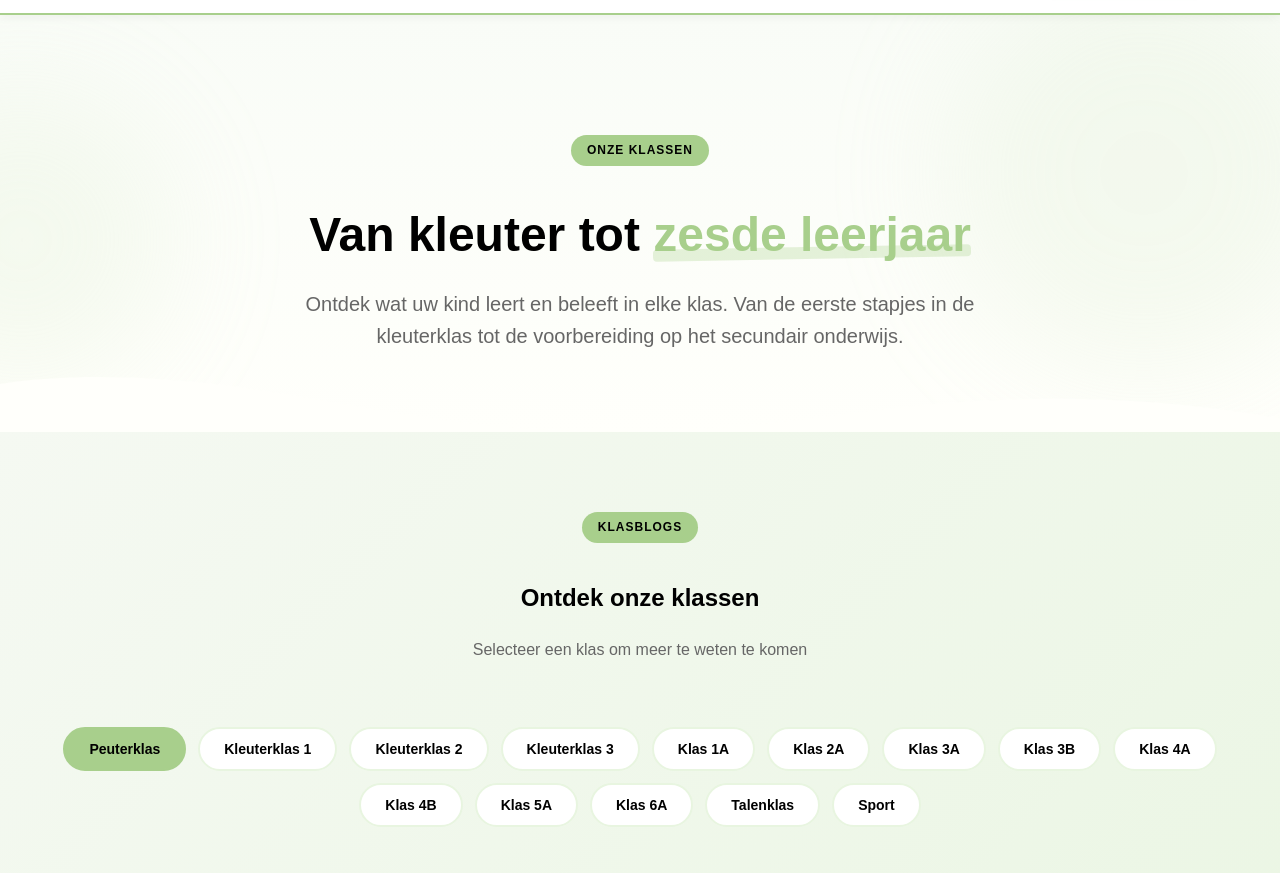
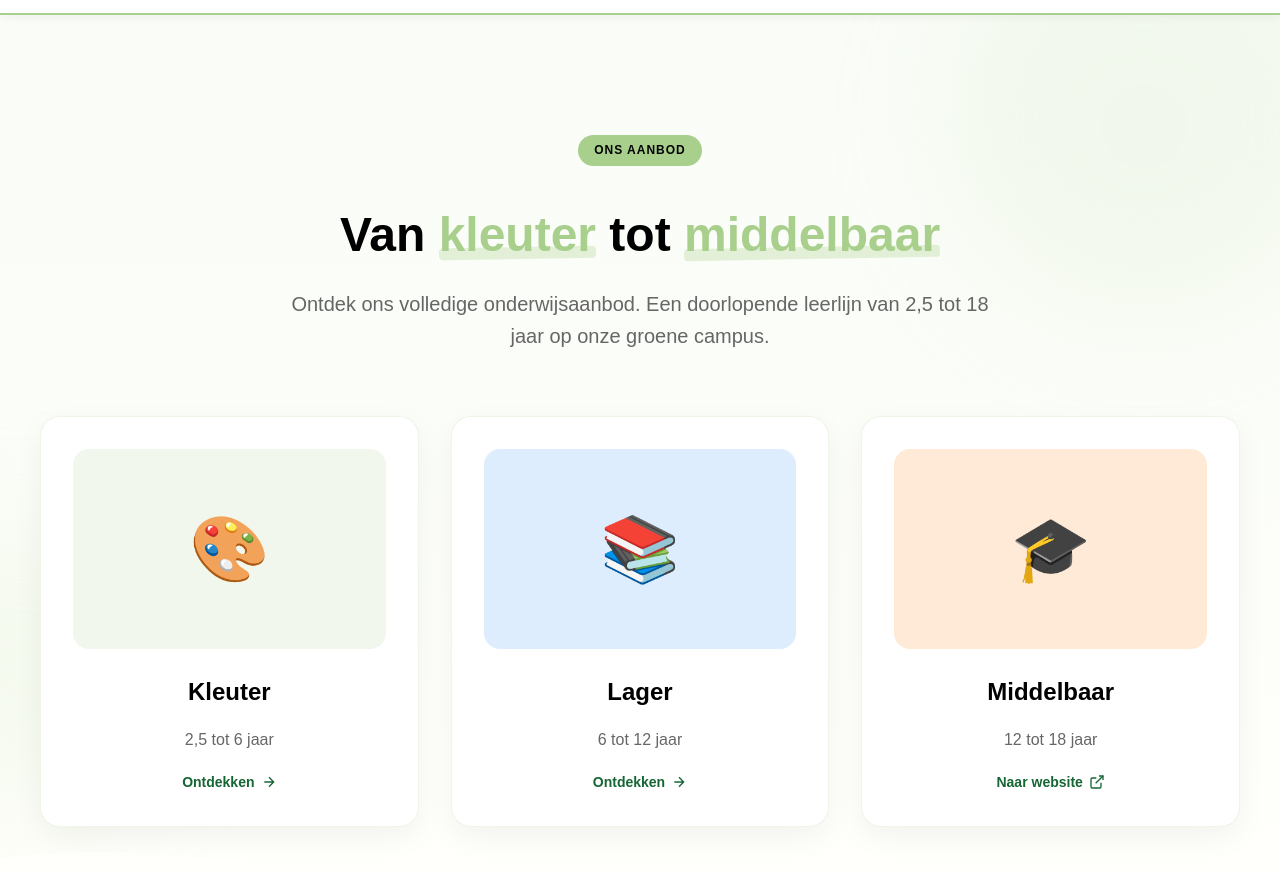
Before and after one commit to LeeLars/VBS-De-Freres, a website: page web/pages/klassen/index.html in a window 1280 px wide. Shown: the part 79-952 px from the top of the page. Drawn offline with Linux system fonts and the light colour scheme; no server answers; a web font is replaced by a local one.

Commit message:
Update klassen hero with Kleuter, Lager, and Middelbaar options linking to sfxbrugge.be

```diff
--- a/web/pages/klassen/index.html
+++ b/web/pages/klassen/index.html
@@ -15,14 +15,72 @@
             <div class="blob blob-1"></div>
             <div class="blob blob-2"></div>
 
-            <div style="max-width: 900px; margin: 0 auto; text-align: center; position: relative; z-index: 1;">
-                <span class="tag-pill" style="background: #a8cf8c; color: #000;">Onze Klassen</span>
-                <h1 style="font-size: 48px; margin: 24px 0; line-height: 1.2;" data-cms="klassen-hero-title">
-                    Van kleuter tot <span class="hero-highlight">zesde leerjaar</span>
-                </h1>
-                <p style="font-size: 20px; color: #666; max-width: 700px; margin: 0 auto; line-height: 1.6;" data-cms="klassen-hero-text">
-                    Ontdek wat uw kind leert en beleeft in elke klas. Van de eerste stapjes in de kleuterklas tot de voorbereiding op het secundair onderwijs.
-                </p>
+            <div style="max-width: 1200px; margin: 0 auto; position: relative; z-index: 1;">
+                <div style="text-align: center; margin-bottom: 64px;">
+                    <span class="tag-pill" style="background: #a8cf8c; color: #000;">Ons Aanbod</span>
+                    <h1 style="font-size: 48px; margin: 24px 0; line-height: 1.2;" data-cms="klassen-hero-title">
+                        Van <span class="hero-highlight">kleuter</span> tot <span class="hero-highlight">middelbaar</span>
+                    </h1>
+                    <p style="font-size: 20px; color: #666; max-width: 700px; margin: 0 auto; line-height: 1.6;" data-cms="klassen-hero-text">
+                        Ontdek ons volledige onderwijsaanbod. Een doorlopende leerlijn van 2,5 tot 18 jaar op onze groene campus.
+                    </p>
+                </div>
+
+                <div style="display: grid; grid-template-columns: repeat(auto-fit, minmax(300px, 1fr)); gap: 32px;">
+                    <!-- Kleuter -->
+                    <a href="#kleuter" onclick="document.querySelector('.class-filter-btn[data-class=peuterklas]').click(); return true;" style="text-decoration: none; color: inherit;">
+                        <div class="card-loose" style="padding: 32px; text-align: center; height: 100%; transition: transform 0.3s; background: #fff;" onmouseover="this.style.transform='translateY(-8px)'" onmouseout="this.style.transform='translateY(0)'">
+                            <div style="height: 200px; background: #f9fcf7; border-radius: 16px; margin-bottom: 24px; overflow: hidden; position: relative;">
+                                <img src="../../assets/images/static/kleuter.jpg" alt="Kleuteronderwijs" style="width: 100%; height: 100%; object-fit: cover;" onerror="this.style.display='none'">
+                                <div style="position: absolute; inset: 0; display: flex; align-items: center; justify-content: center; background: rgba(168, 207, 140, 0.1);">
+                                    <span style="font-size: 64px;">🎨</span>
+                                </div>
+                            </div>
+                            <h3 style="font-size: 24px; margin-bottom: 12px;">Kleuter</h3>
+                            <p style="color: #666; margin-bottom: 16px;">2,5 tot 6 jaar</p>
+                            <span style="color: #166534; font-weight: 600; font-size: 14px; display: inline-flex; align-items: center; gap: 6px;">
+                                Ontdekken
+                                <svg width="16" height="16" viewBox="0 0 24 24" fill="none" stroke="currentColor" stroke-width="2"><path d="M5 12h14M12 5l7 7-7 7"/></svg>
+                            </span>
+                        </div>
+                    </a>
+
+                    <!-- Lager -->
+                    <a href="#lager" onclick="document.querySelector('.class-filter-btn[data-class=1a]').click(); return true;" style="text-decoration: none; color: inherit;">
+                        <div class="card-loose" style="padding: 32px; text-align: center; height: 100%; transition: transform 0.3s; background: #fff;" onmouseover="this.style.transform='translateY(-8px)'" onmouseout="this.style.transform='translateY(0)'">
+                            <div style="height: 200px; background: #f0f9ff; border-radius: 16px; margin-bottom: 24px; overflow: hidden; position: relative;">
+                                <img src="../../assets/images/static/lager.jpg" alt="Lager onderwijs" style="width: 100%; height: 100%; object-fit: cover;" onerror="this.style.display='none'">
+                                <div style="position: absolute; inset: 0; display: flex; align-items: center; justify-content: center; background: rgba(59, 130, 246, 0.1);">
+                                    <span style="font-size: 64px;">📚</span>
+                                </div>
+                            </div>
+                            <h3 style="font-size: 24px; margin-bottom: 12px;">Lager</h3>
+                            <p style="color: #666; margin-bottom: 16px;">6 tot 12 jaar</p>
+                            <span style="color: #166534; font-weight: 600; font-size: 14px; display: inline-flex; align-items: center; gap: 6px;">
+                                Ontdekken
+                                <svg width="16" height="16" viewBox="0 0 24 24" fill="none" stroke="currentColor" stroke-width="2"><path d="M5 12h14M12 5l7 7-7 7"/></svg>
+                            </span>
+                        </div>
+                    </a>
+
+                    <!-- Middelbaar -->
+                    <a href="https://sfxbrugge.be/" target="_blank" rel="noopener noreferrer" style="text-decoration: none; color: inherit;">
+                        <div class="card-loose" style="padding: 32px; text-align: center; height: 100%; transition: transform 0.3s; background: #fff;" onmouseover="this.style.transform='translateY(-8px)'" onmouseout="this.style.transform='translateY(0)'">
+                            <div style="height: 200px; background: #fff7ed; border-radius: 16px; margin-bottom: 24px; overflow: hidden; position: relative;">
+                                <img src="../../assets/images/static/middelbaar.jpg" alt="Middelbaar onderwijs" style="width: 100%; height: 100%; object-fit: cover;" onerror="this.style.display='none'">
+                                <div style="position: absolute; inset: 0; display: flex; align-items: center; justify-content: center; background: rgba(249, 115, 22, 0.1);">
+                                    <span style="font-size: 64px;">🎓</span>
+                                </div>
+                            </div>
+                            <h3 style="font-size: 24px; margin-bottom: 12px;">Middelbaar</h3>
+                            <p style="color: #666; margin-bottom: 16px;">12 tot 18 jaar</p>
+                            <span style="color: #166534; font-weight: 600; font-size: 14px; display: inline-flex; align-items: center; gap: 6px;">
+                                Naar website
+                                <svg width="16" height="16" viewBox="0 0 24 24" fill="none" stroke="currentColor" stroke-width="2"><path d="M18 13v6a2 2 0 0 1-2 2H5a2 2 0 0 1-2-2V8a2 2 0 0 1 2-2h6"/><polyline points="15 3 21 3 21 9"/><line x1="10" y1="14" x2="21" y2="3"/></svg>
+                            </span>
+                        </div>
+                    </a>
+                </div>
             </div>
 
             <div class="wave-divider">
```
